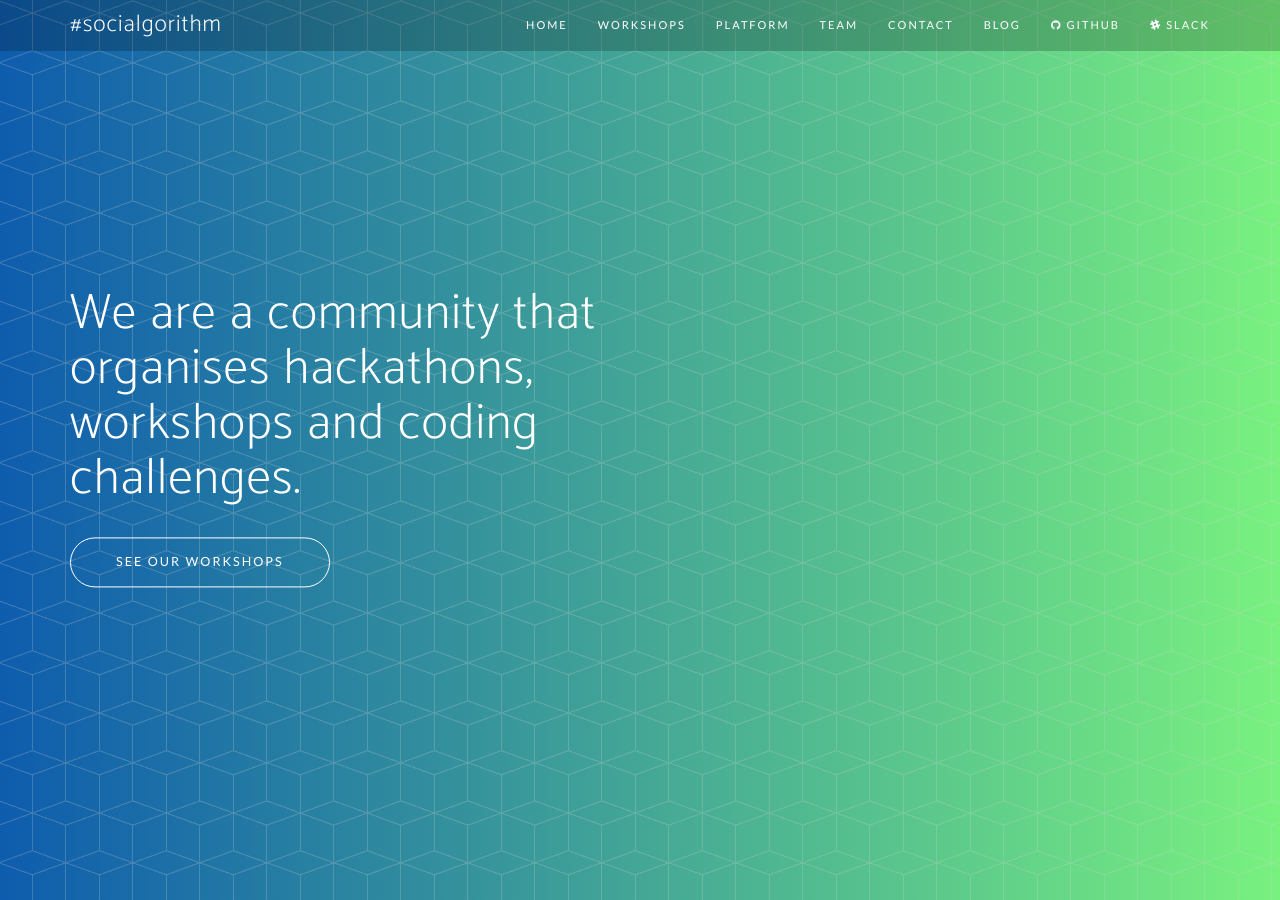
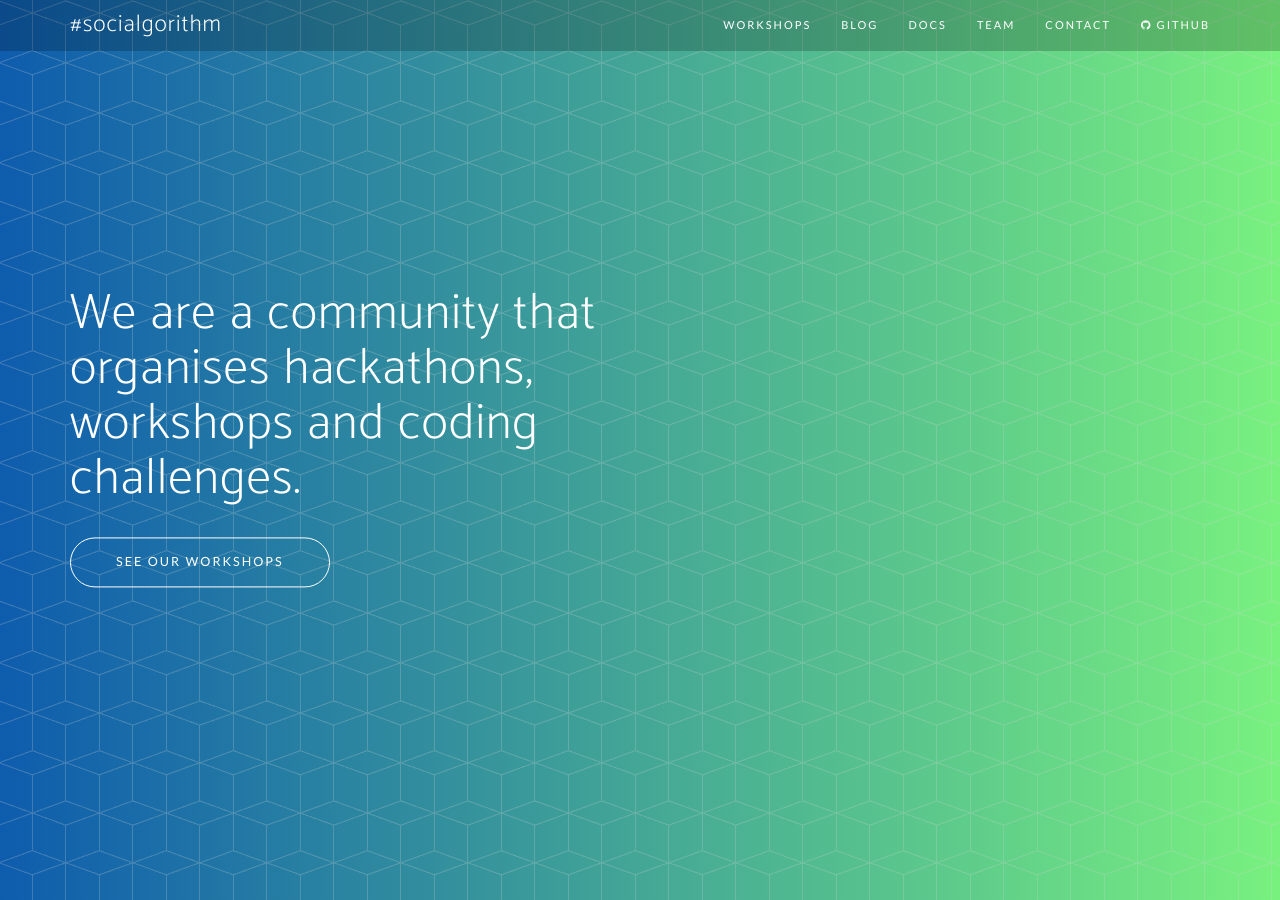
Before and after one commit to socialgorithm/socialgorithm.github.io, a Jekyll site: the page built from index.html, in a window 1280 px wide and 900 px high. Built offline with Jekyll 4.4.1, drawn with Linux system fonts in a browser that asks for light colours; nearby versions of some CDN libraries; some web fonts are replaced; the list of posts is cut into pages by our own code.

Commit message:
Clean up nav bar

```diff
--- a/_includes/nav.html
+++ b/_includes/nav.html
@@ -12,13 +12,13 @@
         <div class="collapse navbar-collapse" id="bs-example-navbar-collapse-1">
             <ul class="nav navbar-nav navbar-right">
                 <li>
-                    <a class="page-scroll" href="/" title="..is wherever I'm with you... Oh Home, let me go home!">Home</a>
-                </li>
-                <li>
                     <a href="/workshops">Workshops</a>
                 </li>
                 <li>
-                    <a href="https://play.socialgorithm.org">Platform</a>
+                  <a href="/blog/">Blog</a>
+                </li>
+                <li>
+                    <a href="https://socialgorithm.org/docs">Docs</a>
                 </li>
                 <li>
                     <a href="/team">Team</a>
@@ -27,16 +27,8 @@
                     <a class="page-scroll" href="#contact">Contact</a>
                 </li>
                 <li>
-                    <a href="/blog/">Blog</a>
-                </li>
-                <li>
                     <a href="https://github.com/socialgorithm">
                         <i class="fa fa-github"></i> Github
-                    </a>
-                </li>
-                <li>
-                    <a href="https://socialgorithm-slack.herokuapp.com/" title='Get an invitation to our Slack team!'>
-                        <i class="fa fa-slack"></i> Slack
                     </a>
                 </li>
             </ul>
```
